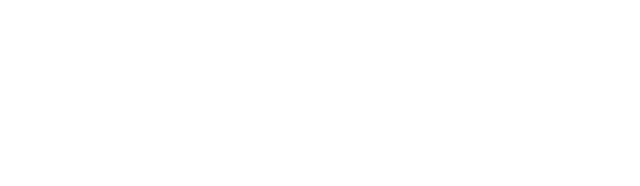
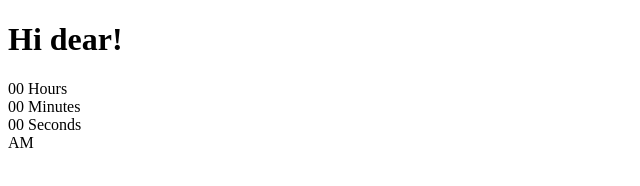
Before and after one commit to SuperGandhi/What-time-is-it, a plain HTML site: page index.html in a window 1280 px wide. Shown: the whole page, without its empty margins (0-640 px from the left). Drawn offline with Linux system fonts and the light colour scheme.

Commit message:
Complete

```diff
--- a/index.html
+++ b/index.html
@@ -7,6 +7,24 @@
     <title>Coucou🐦</title>
 </head>
 <body>
+    <h1>Hi dear!</h1>
+    <div class="clock">
+        <div>
+            <span id="hour">00</span>
+            <span class="text">Hours</span>
+        </div>
+        <div>
+            <span id="minutes">00</span>
+            <span class="text">Minutes</span>
+        </div>
+        <div>
+            <span id="seconds">00</span>
+            <span class="text">Seconds</span>
+        </div>
+        <div>
+            <span id="am-pm">AM</span>
+        </div>
 
+    </div>
 </body>
 </html>
```
